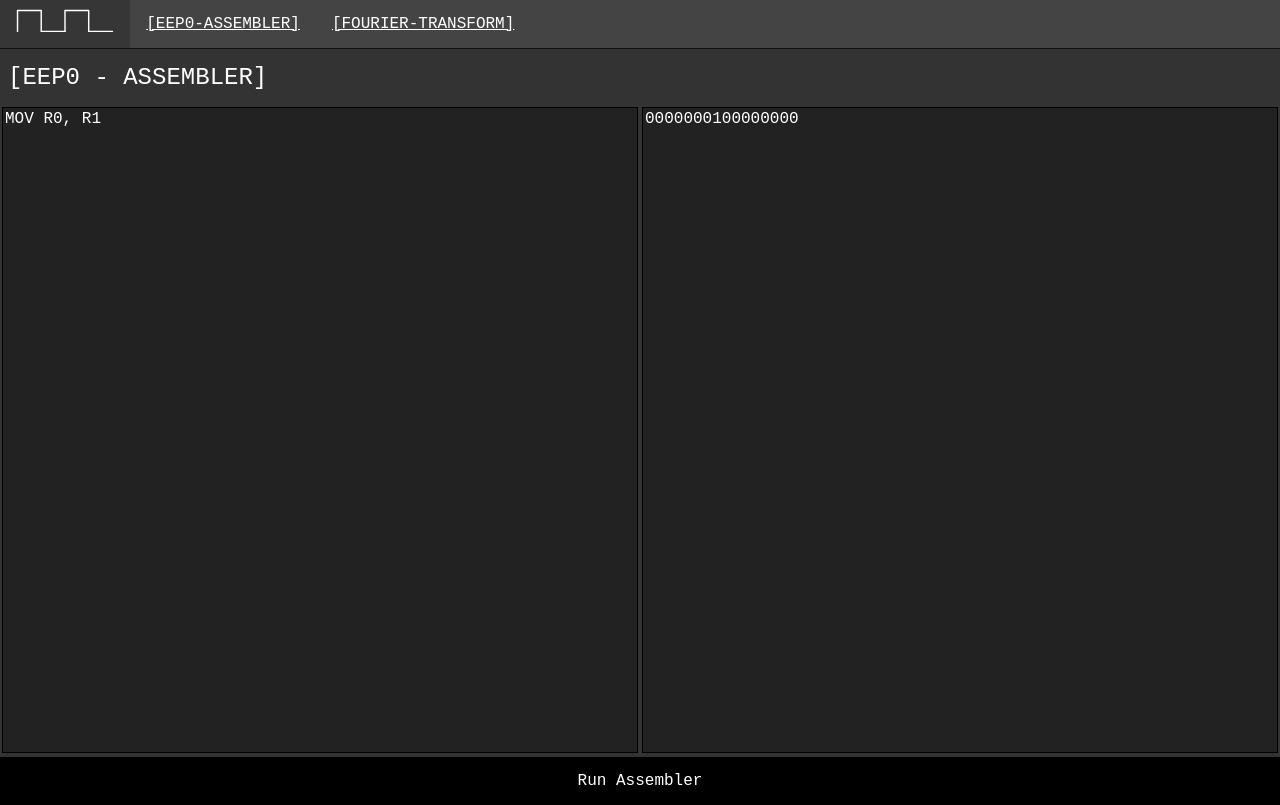
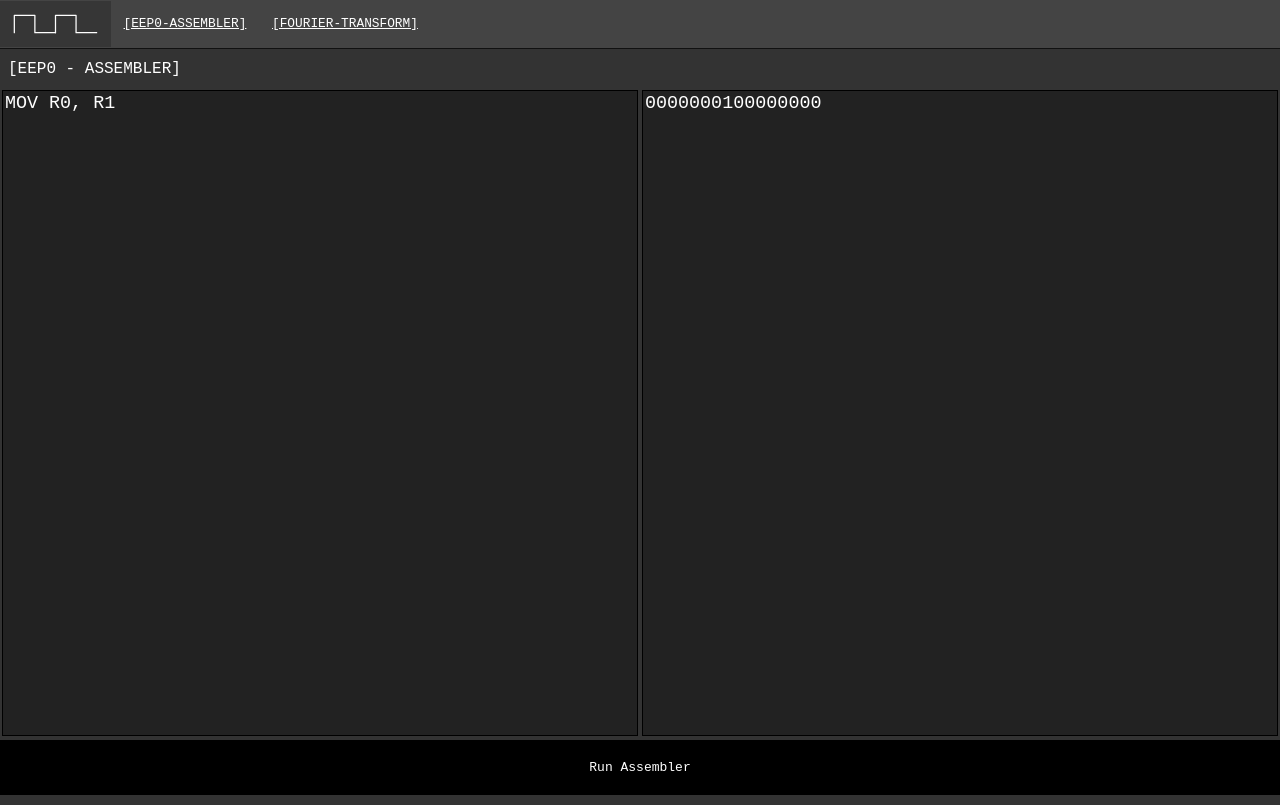
Before and after one commit to eiebox/EIE-Sandbox, a plain HTML site: page EEP0Assembler/EEP0Assembler.html in a window 1280 px wide. Drawn offline with Linux system fonts and the light colour scheme.

Commit message:
Added Quality of life changes, and improved support for phones and different screen sizes

```diff
--- a/EEP0Assembler/EEP0Assembler.css
+++ b/EEP0Assembler/EEP0Assembler.css
@@ -2,60 +2,44 @@
 .TextAreas{
     width: 100%;
     height: 80vh;
-    border: 1px;
     display: flex;
-    justify-content: space-between;
 }
 
 h1{
     font-family: monospace;
     font-weight: lighter;
-    font-size: 3vh;
+    font-size: 2vh;
     color: white;
     margin-left: 1vh;
-    font-variant-caps: small-caps;
 }
 
-.button {
+button {
     background-color: black;
     border: 2px black;
+    position: absolute;
     color: white;
-    padding: 15px 32px;
-    text-align: center;
-    text-decoration: none;
+    margin-top: 1.5vh;
+    padding: 2.5vh;
     display: inline-block;
-    font-size: 16px;
+    font-size: 1em;
     font-family: monospace;
-    font-weight: lighter;
-    margin-top: 10px;
-    width: 100%;
-}
-.button:active{
-    background-color: #111111;
-    border: 2px black;
-    color: white;
-    padding: 15px 32px;
-    text-align: center;
-    text-decoration: none;
-    display: inline-block;
-    font-size: 16px;
-    font-weight: lighter;
-    margin-top: 10px;
     width: 100%;
 }
 
+button:active{
+    background-color: #272727;
+}
+
+
 textarea {
-    overflow: hidden;
     resize: none;
     width: 100%;
     height: 100%;
     border: 1px solid black;
-    overflow: auto;
-    margin-right: 2px;
-    margin-left: 2px;
+    margin: .15vw;
     background-color: #222222;
     color: white;
-    font-size: 2vh;
+    font-size: calc(1.5vh + .5vw);
     font-family: monospace;
 }
 
@@ -65,50 +49,46 @@ textarea:focus {
 }
 
 .TopNavBar {
-    flex: 1;
-    width: 100%;
     background-color: #444444;
     overflow: hidden;
     justify-content: flex-start;
     align-items: center;
     display: flex;
     max-height: 6vh;
-    border-bottom: 1px solid #111111;
 }
 
 .TopNavBar a{
-    width: auto;
     text-align: center;
     display: flex;
     background-color: #444444;
     color: white;
-    display: inline-block;
     font-family: monospace;
-    font-size: 2vmin;
-    padding: 2vmin;
+    font-size: clamp(10px, 1vw, 40px);
+    padding: 1vw;
 }
 
-.TopNavBar a:hover .Logo, .TopNavBar a:hover{
+.TopNavBar a:hover #Logo, .TopNavBar a:hover{
    background-color: #363636;
 }
 
 header {
-    width: 100%;
+    width: 100vw;
     height: 6vh;
     background-color: #444444;
     display: flex;
     justify-content: flex-start;
     align-items: center;
+    border-bottom: 1px solid #111111;
 }
 
-body {
+html, body {
     margin: 0%;
     padding: 0%;
+    min-height: 100%;
+    min-width: 100%;
 }
 
-.Logo {
-    height: 3vh;
-    display: flex;
+#Logo {
+    height: calc(1vw + 1vh);
     background-color: #444444;
-    display: inline-block;
 }
--- a/EEP0Assembler/EEP0Assembler.html
+++ b/EEP0Assembler/EEP0Assembler.html
@@ -12,7 +12,7 @@
 <body style="background-color: #333333;">
     <header class="PageHeader">
         <div class="TopNavBar">
-            <a href="../index.html"><img src="../StaticContent/Logo.svg" class="Logo"/></a>
+            <a href="../index.html"><img src="../StaticContent/Logo.svg" id="Logo"/></a>
             <a href="../EEP0Assembler/EEP0Assembler.html">[EEP0-ASSEMBLER]</a>
             <a href="../FourierTransform/Fourier.html">[FOURIER-TRANSFORM]</a>
         </div>
@@ -22,7 +22,7 @@
         <textarea id="AssemblyInput" rows="10">MOV R0, R1</textarea>
         <textarea readonly id="AssemblyOutput" rows="10">0000000100000000</textarea>
     </div>
-    <button class="button" type="button" onclick="runAssembler();">Run Assembler</button>
+    <button type="button" onclick="runAssembler();">Run Assembler</button>
     <script src="EEP0Assembler.js"></script>
 </body>
 </html>
--- a/EEP0Assembler/EEP0Assembler.js
+++ b/EEP0Assembler/EEP0Assembler.js
@@ -50,14 +50,14 @@ function OpCodeResolver(Line){
                         Line[1] = "1".concat(Line[1]);
                     }
                     else{
-                        throw("Immediate Operand Too large or small")
+                        throw("Immediate Operand Too large or Small")
                     }
                 }
                 else{
                     throw("Invalid Input Value")
                 }
             }else{
-                throw("Register Error")
+                throw("Register Error (Position or Immediate Operand)")
             }
         }
     }
--- a/FourierTransform/Fourier.css
+++ b/FourierTransform/Fourier.css
@@ -1,28 +1,23 @@
 .TopNavBar {
-    flex: 1;
-    width: 100%;
     background-color: #444444;
     overflow: hidden;
     justify-content: flex-start;
     align-items: center;
     display: flex;
     max-height: 6vh;
-    border-bottom: 1px solid #111111;
 }
 
 .TopNavBar a{
-    width: auto;
     text-align: center;
     display: flex;
     background-color: #444444;
     color: white;
-    display: inline-block;
     font-family: monospace;
-    font-size: 2vmin;
-    padding: 2vmin;
+    font-size: clamp(10px, 1vw, 40px);
+    padding: 1vw;
 }
 
-.TopNavBar a:hover .Logo, .TopNavBar a:hover{
+.TopNavBar a:hover #Logo, .TopNavBar a:hover{
    background-color: #363636;
 }
 
@@ -33,39 +28,36 @@ header {
     display: flex;
     justify-content: flex-start;
     align-items: center;
+    border-bottom: 1px solid #111111;
 }
 
 html, body {
     margin: 0%;
     padding: 0%;
     min-height: 100%;
+    min-width: 100%;
+    overflow: hidden;
 }
 
-.Logo {
-    height: 3vh;
-    display: flex;
+#Logo {
+    height: calc(1vw + 1vh);
     background-color: #444444;
-    display: inline-block;
 }
 
 #SideBar {
-    align-items:flex-start;
     justify-content: flex-start;
-    vertical-align: auto;
     text-align: center;
-    z-index: 2;
 }
 
 .Selectable {
     text-align: center;
-    padding-right: 3vw;
-    padding-left: 3vw;
-    padding-top: 5vh;
-    padding-bottom: 5vh;
+    display: flex;
+    padding: 5vh;
     font-family: monospace;
     border-bottom: 1px solid #111111;
     color: white;
-    font-size: 1.2vmax;
+    font-size: 1.4vh;
+    z-index: inherit;
 }
 
 .Selectable:hover {
@@ -80,24 +72,16 @@ html, body {
     background-color: #222222;
 }
 
-.ColorSelector {
-    color: white;
-}
-
 .ColorRow {
     display: flex;
-    flex: 1;
-    justify-content: space-evenly;
-    align-items: center;
-    text-align: center;
 }
 
 .Color {
     text-align: center;
-    padding-top: 3vh;
-    padding-bottom: 3vh;
-    padding-left: 2vw;
-    padding-right: 2vw;
+    display: inline-block;
+    width: 100%;
+    height: 100%;
+    font-size: 1.4vw;
 }
 
 .Color:hover {
@@ -121,157 +105,20 @@ canvas {
 }
 
 .MainContent {
-    flex: 1;
     display: flex;
     justify-content: flex-start;
     align-items: flex-start;
     overflow: hidden;
 }
 
-button {
+#CalcButton {
     margin-top: 4vh;
     text-align: center;
-    padding-left: 2vw;
-    padding-right: 2vw;
-    padding-top: 2vh;
-    padding-bottom: 2vh;
+    padding: 2vh 2vw;
+    border: none;
+    background-color: darkcyan;
 }
 
-#FFTInput {
-    padding:0px;
-    transform: translateX(-100%);
-    opacity: 0;
-    transition: opacity .25s, transform .5s;
-    background-color: #333333;
-    color: white;
-    border: none;
-    font-family: monospace;
-    width: calc(20vw +  1.2vmax*3.4);
-    height: calc(10.1vh + 1.2vmax*1.2);
-    z-index: 1;
-    position: absolute;
-    resize: none;
-    text-align: center;
-    font-size: 1vmax;
+#CalcButton:hover {
+    background-color: cyan;
 }
-#FFTInput:focus{
-    border-color: #333333;
-    outline: none;
-}
-
-#FFTInput.show {
-    transform: translateX(calc(5vw + (1.2vmax*3.5)));
-    opacity: 1;
-}
-
-#FFTInput-Button{
-    text-align: center;
-    overflow: hidden;
-    justify-content: flex-start;
-    align-items: flex-start;
-}
-
-#DFTInput {
-    padding:0px;
-    margin-top: calc(9.6vh + 1.2vmax*1.2 + 2px);
-    transform: translateX(-100%);
-    opacity: 0;
-    transition: opacity .25s, transform .5s;
-    background-color: #333333;
-    color: white;
-    border: none;
-    font-family: monospace;
-    width: calc(20vw +  1.2vmax*3.4);
-    height: calc(10.1vh + 1.2vmax*1.2);
-    z-index: 1;
-    position: absolute;
-    resize: none;
-    text-align: center;
-    font-size: 1vmax;
-}
-#DFTInput:focus{
-    border-color: #333333;
-    outline: none;
-}
-
-#DFTInput.show {
-    transform: translateX(calc(5vw + (1.2vmax*3.5)));
-    opacity: 1;
-}
-
-#DFTInput-Button{
-    text-align: center;
-    overflow: hidden;
-    justify-content: flex-start;
-    align-items: flex-start;
-}
-
-#CFTInput {
-    padding:0px;
-    margin-top: calc((9.6vh + 1.2vmax*1.2 + 2px)*2);
-    transform: translateX(-100%);
-    opacity: 0;
-    transition: opacity .25s, transform .5s;
-    background-color: #333333;
-    color: white;
-    border: none;
-    font-family: monospace;
-    width: calc(20vw +  1.2vmax*3.4);
-    height: calc(10.1vh + 1.2vmax*1.2);
-    z-index: 1;
-    position: absolute;
-    resize: none;
-    text-align: center;
-    font-size: 1vmax;
-}
-#CFTInput:focus{
-    border-color: #333333;
-    outline: none;
-}
-
-#CFTInput.show {
-    transform: translateX(calc(5vw + (1.2vmax*3.5)));
-    opacity: 1;
-}
-
-#CFTInput-Button{
-    text-align: center;
-    overflow: hidden;
-    justify-content: flex-start;
-    align-items: flex-start;
-}
-
-#SETInput {
-    padding:0px;
-    margin-top: calc((9.6vh + 1.2vmax*1.2 + 2px)*3);
-    transform: translateX(-100%);
-    opacity: 0;
-    transition: opacity .25s, transform .5s;
-    background-color: #333333;
-    color: white;
-    border: none;
-    font-family: monospace;
-    width: calc(20vw +  1.2vmax*3.4);
-    height: calc(10.1vh + 1.2vmax*1.2);
-    z-index: 1;
-    position: absolute;
-    resize: none;
-    text-align: center;
-    font-size: 1vmax;
-}
-#SETInput:focus{
-    border-color: #333333;
-    outline: none;
-}
-
-#SETInput.show {
-    transform: translateX(calc(5vw + (1.2vmax*3.5)));
-    opacity: 1;
-}
-
-#SETInput-Button{
-    text-align: center;
-    overflow: hidden;
-    justify-content: flex-start;
-    align-items: flex-start;
-}
--- a/index.css
+++ b/index.css
@@ -1,47 +1,45 @@
 .TopNavBar {
-    flex: 1;
-    width: 100%;
     background-color: #444444;
     overflow: hidden;
     justify-content: flex-start;
     align-items: center;
     display: flex;
     max-height: 6vh;
-    border-bottom: 1px solid #111111;
 }
 
 .TopNavBar a{
-    width: auto;
     text-align: center;
+    display: flex;
     background-color: #444444;
     color: white;
-    display: inline-block;
     font-family: monospace;
-    font-size: 2vmin;
-    padding: 2vmin;
+    font-size: clamp(10px, 1vw, 50px);
+    padding: 1vw;
 }
 
-.TopNavBar a:hover .Logo, .TopNavBar a:hover{
+.TopNavBar a:hover #Logo, .TopNavBar a:hover{
    background-color: #363636;
 }
 
 header {
-    width: 100%;
+    width: 100vw;
     height: 6vh;
     background-color: #444444;
     display: flex;
     justify-content: flex-start;
     align-items: center;
+    border-bottom: 1px solid #111111;
 }
 
-body {
+html, body {
     margin: 0%;
     padding: 0%;
+    min-height: 100%;
+    min-width: 100%;
+    overflow: hidden;
 }
 
-.Logo {
-    height: 3vh;
-    display: flex;
+#Logo {
+    height: calc(1vw + 1vh);
     background-color: #444444;
-    display: inline-block;
 }
```
Also changed, not shown: FourierTransform/Fourier.html (+2 -11 lines), index.html (+1 -1 lines).
